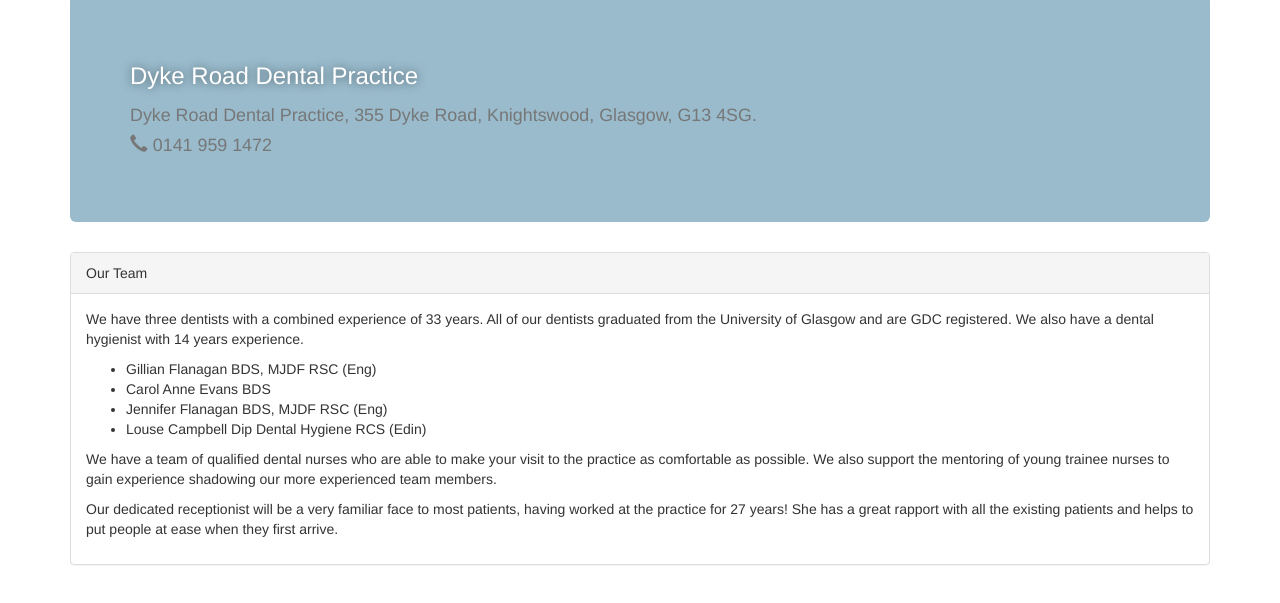
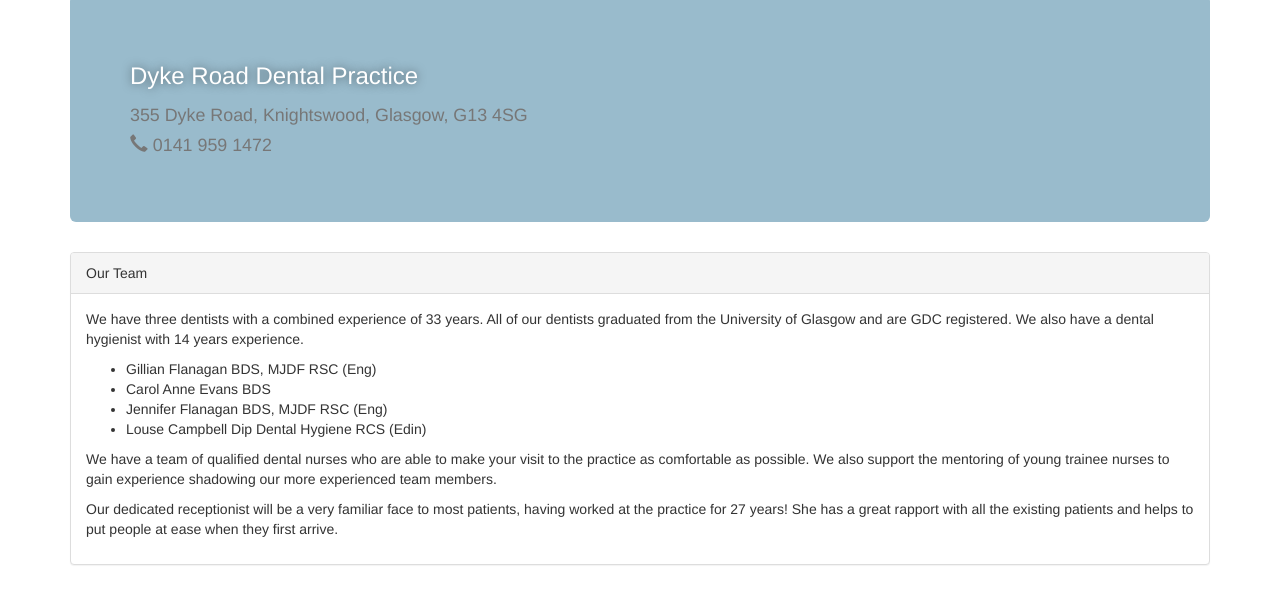
Before and after one commit to JayChetty/dentistWebsite, a website: page team.html in a window 1280 px wide. Shown: the part 77-680 px from the top of the page. Drawn offline with Linux system fonts and the light colour scheme.

Commit message:
tidy address

```diff
--- a/team.html
+++ b/team.html
@@ -21,7 +21,7 @@
     </div>
     <div class="jumbotron">
         <h3> Dyke Road Dental Practice </h3>
-       <p class="text-muted"><small> Dyke Road Dental Practice, 355 Dyke Road, Knightswood, Glasgow, G13 4SG.</br> <span class="glyphicon glyphicon-earphone" aria-hidden="true"></span> 0141 959 1472 </small></p>
+       <p class="text-muted"><small> 355 Dyke Road, Knightswood, Glasgow, G13 4SG</br> <span class="glyphicon glyphicon-earphone" aria-hidden="true"></span> 0141 959 1472 </small></p>
     </div>
   </div>
   <div class="container">
```
